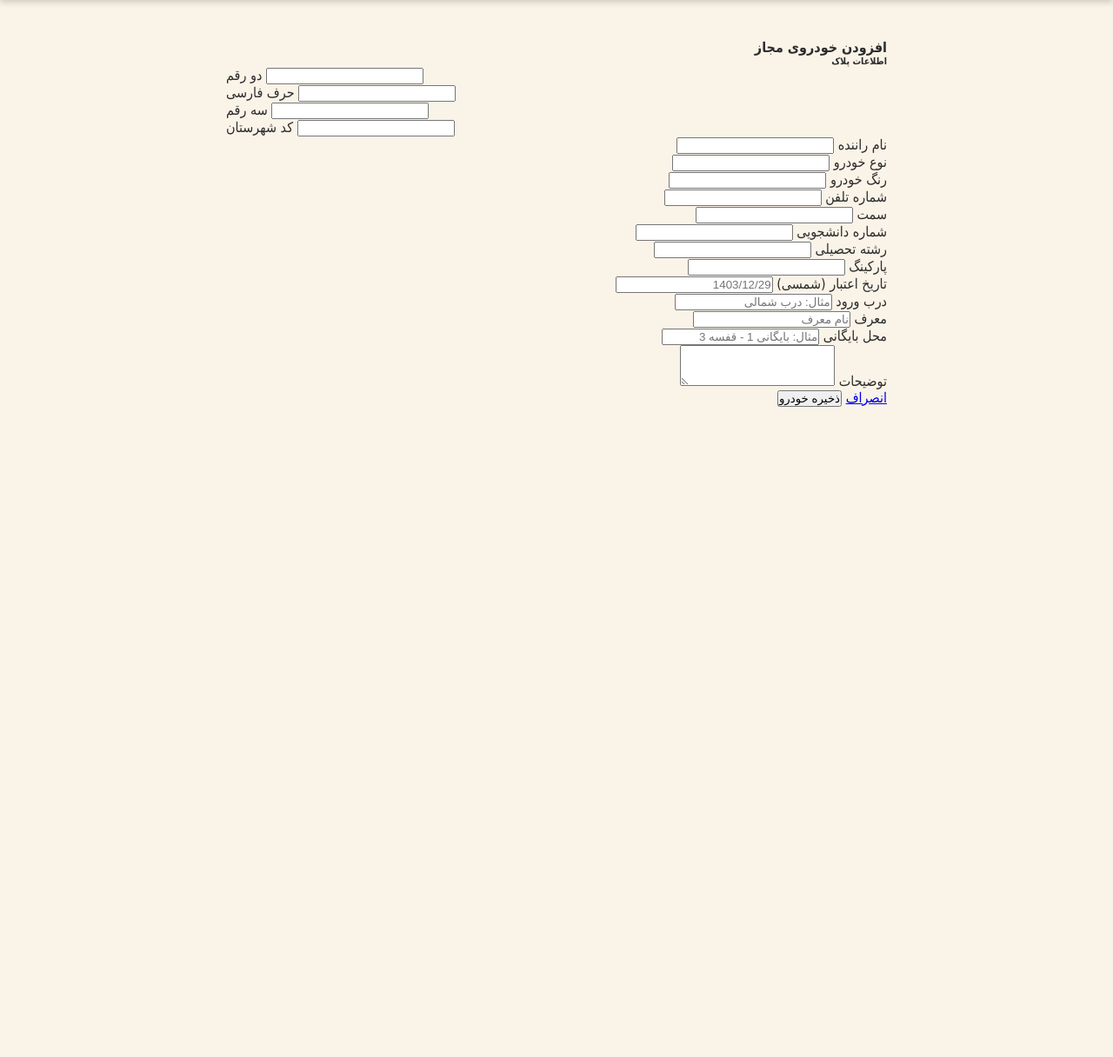
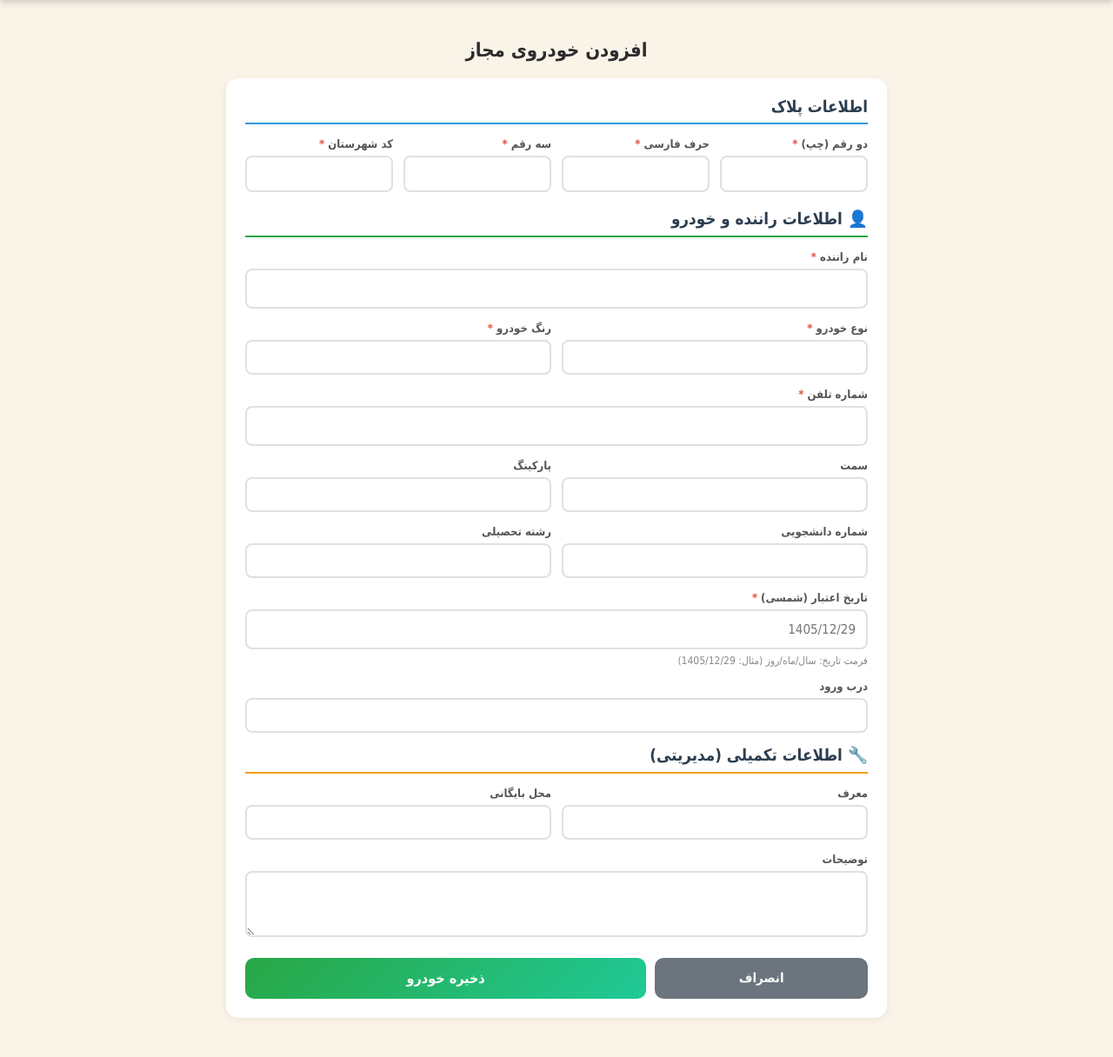
Before and after one commit to irancell939-dotcom/flask-notification-app, a Flask app: template templates/add_vehicle.html in a window 1280 px wide. Shown: the part 74-1290 px from the top of the page at 87% size. Before the commit the page ends 542 px from the top, so only its background shows below. Run offline with Flask 3, Linux system fonts and the light colour scheme; the template is opened without the code that fills it, so the values that code supplies are empty.

Commit message:
Update add_vehicle.html

```diff
--- a/templates/add_vehicle.html
+++ b/templates/add_vehicle.html
@@ -1,101 +1,179 @@
 {% extends "base.html" %}
 {% block title %}افزودن خودرو{% endblock %}
+
 {% block content %}
-<div class="row justify-content-center">
-    <div class="col-md-8">
-        <div class="card shadow-sm">
-            <div class="card-header bg-success text-white">
-                <h4 class="mb-0">افزودن خودروی مجاز</h4>
+<h1 class="page-title">افزودن خودروی مجاز</h1>
+
+<div class="notification-card">
+    <form method="POST" action="{{ url_for('add_vehicle') }}">
+        <!-- بخش پلاک -->
+        <h3 style="margin-bottom: 15px; color: #2c3e50; border-bottom: 2px solid #3498db; padding-bottom: 8px;">
+             اطلاعات پلاک
+        </h3>
+
+        <div style="display: grid; grid-template-columns: repeat(auto-fit, minmax(120px, 1fr)); gap: 12px; margin-bottom: 20px;">
+            <div>
+                <label style="display: block; margin-bottom: 6px; font-weight: bold; color: #555; font-size: 13px;">
+                    دو رقم (چپ) <span style="color: #e74c3c;">*</span>
+                </label>
+                <input type="text" name="plate_1" required maxlength="2"
+                       style="width: 100%; padding: 10px; border: 2px solid #e0e0e0; border-radius: 8px; font-size: 15px; text-align: center; font-family: Tahoma;">
             </div>
-            <div class="card-body">
-                <form method="POST">
-                    <h6 class="border-bottom pb-2 mb-3">اطلاعات پلاک</h6>
-                    <div class="row mb-3" dir="ltr">
-                        <div class="col-3">
-                            <label class="small">دو رقم</label>
-                            <input type="text" name="plate_1" class="form-control text-center"
-                                   maxlength="2" required>
+            <div>
+                <label style="display: block; margin-bottom: 6px; font-weight: bold; color: #555; font-size: 13px;">
+                    حرف فارسی <span style="color: #e74c3c;">*</span>
+                </label>
+                <input type="text" name="plate_2" required maxlength="1"
+                       style="width: 100%; padding: 10px; border: 2px solid #e0e0e0; border-radius: 8px; font-size: 15px; text-align: center; font-family: Tahoma;">
             </div>
-                        <div class="col-3">
-                            <label class="small">حرف فارسی</label>
-                            <input type="text" name="plate_2" class="form-control text-center"
-                                   maxlength="1" required>
+            <div>
+                <label style="display: block; margin-bottom: 6px; font-weight: bold; color: #555; font-size: 13px;">
+                    سه رقم <span style="color: #e74c3c;">*</span>
+                </label>
+                <input type="text" name="plate_3" required maxlength="3"
+                       style="width: 100%; padding: 10px; border: 2px solid #e0e0e0; border-radius: 8px; font-size: 15px; text-align: center; font-family: Tahoma;">
             </div>
-                        <div class="col-3">
-                            <label class="small">سه رقم</label>
-                            <input type="text" name="plate_3" class="form-control text-center"
-                                   maxlength="3" required>
-                        </div>
-                        <div class="col-3">
-                            <label class="small">کد شهرستان</label>
-                            <input type="text" name="plate_4" class="form-control text-center"
-                                   maxlength="2" required>
+            <div>
+                <label style="display: block; margin-bottom: 6px; font-weight: bold; color: #555; font-size: 13px;">
+                    کد شهرستان <span style="color: #e74c3c;">*</span>
+                </label>
+                <input type="text" name="plate_4" required maxlength="2"
+                       style="width: 100%; padding: 10px; border: 2px solid #e0e0e0; border-radius: 8px; font-size: 15px; text-align: center; font-family: Tahoma;">
             </div>
         </div>
 
-                    <div class="row">
-                        <div class="col-md-6 mb-3">
-                            <label>نام راننده</label>
-                            <input type="text" name="driver_name" class="form-control" required>
+        <!-- اطلاعات راننده و خودرو -->
+        <h3 style="margin-bottom: 15px; color: #2c3e50; border-bottom: 2px solid #28a745; padding-bottom: 8px;">
+            👤 اطلاعات راننده و خودرو
+        </h3>
+
+        <div style="margin-bottom: 15px;">
+            <label style="display: block; margin-bottom: 6px; font-weight: bold; color: #555; font-size: 13px;">
+                نام راننده <span style="color: #e74c3c;">*</span>
+            </label>
+            <input type="text" name="driver_name" required
+                   style="width: 100%; padding: 12px; border: 2px solid #e0e0e0; border-radius: 8px; font-size: 15px; font-family: Tahoma;">
         </div>
-                        <div class="col-md-6 mb-3">
-                            <label>نوع خودرو</label>
-                            <input type="text" name="vehicle_type" class="form-control" required>
+
+        <div style="display: grid; grid-template-columns: 1fr 1fr; gap: 12px; margin-bottom: 15px;">
+            <div>
+                <label style="display: block; margin-bottom: 6px; font-weight: bold; color: #555; font-size: 13px;">
+                    نوع خودرو <span style="color: #e74c3c;">*</span>
+                </label>
+                <input type="text" name="vehicle_type" required
+                       style="width: 100%; padding: 10px; border: 2px solid #e0e0e0; border-radius: 8px; font-size: 14px; font-family: Tahoma;">
             </div>
-                        <div class="col-md-6 mb-3">
-                            <label>رنگ خودرو</label>
-                            <input type="text" name="color" class="form-control" required>
-                        </div>
-                        <div class="col-md-6 mb-3">
-                            <label>شماره تلفن</label>
-                            <input type="text" name="phone" class="form-control" required>
-                        </div>
-                        <div class="col-md-6 mb-3">
-                            <label>سمت</label>
-                            <input type="text" name="position" class="form-control">
-                        </div>
-                        <div class="col-md-6 mb-3">
-                            <label>شماره دانشجویی</label>
-                            <input type="text" name="student_id" class="form-control">
-                        </div>
-                        <div class="col-md-6 mb-3">
-                            <label>رشته تحصیلی</label>
-                            <input type="text" name="major" class="form-control">
-                        </div>
-                        <div class="col-md-6 mb-3">
-                            <label>پارکینگ</label>
-                            <input type="text" name="parking" class="form-control">
-                        </div>
-                        <div class="col-md-6 mb-3">
-                            <label>تاریخ اعتبار (شمسی)</label>
-                            <input type="text" name="validity_date" class="form-control"
-                                   placeholder="1403/12/29" required>
-                        </div>
-                        <div class="col-md-6 mb-3">
-                            <label>درب ورود</label>
-                            <input type="text" name="entrance_gate" class="form-control" placeholder="مثال: درب شمالی">
-                        </div>
-                        <div class="col-md-6 mb-3">
-                            <label>معرف</label>
-                            <input type="text" name="referrer" class="form-control" placeholder="نام معرف">
-                        </div>
-                        <div class="col-md-6 mb-3">
-                            <label>محل بایگانی</label>
-                            <input type="text" name="archive_location" class="form-control" placeholder="مثال: بایگانی 1 - قفسه 3">
-                        </div>
-                        <div class="col-12 mb-3">
-                            <label>توضیحات</label>
-                            <textarea name="description" class="form-control" rows="3"></textarea>
+            <div>
+                <label style="display: block; margin-bottom: 6px; font-weight: bold; color: #555; font-size: 13px;">
+                    رنگ خودرو <span style="color: #e74c3c;">*</span>
+                </label>
+                <input type="text" name="color" required
+                       style="width: 100%; padding: 10px; border: 2px solid #e0e0e0; border-radius: 8px; font-size: 14px; font-family: Tahoma;">
             </div>
         </div>
 
-                    <div class="d-flex justify-content-end gap-2">
-                        <a href="{{ url_for('vehicles') }}" class="btn btn-secondary">انصراف</a>
-                        <button type="submit" class="btn btn-success">ذخیره خودرو</button>
+        <div style="margin-bottom: 15px;">
+            <label style="display: block; margin-bottom: 6px; font-weight: bold; color: #555; font-size: 13px;">
+                شماره تلفن <span style="color: #e74c3c;">*</span>
+            </label>
+            <input type="tel" name="phone" required
+                   style="width: 100%; padding: 12px; border: 2px solid #e0e0e0; border-radius: 8px; font-size: 15px; font-family: Tahoma; direction: ltr; text-align: right;">
+        </div>
+
+        <div style="display: grid; grid-template-columns: 1fr 1fr; gap: 12px; margin-bottom: 15px;">
+            <div>
+                <label style="display: block; margin-bottom: 6px; font-weight: bold; color: #555; font-size: 13px;">
+                    سمت
+                </label>
+                <input type="text" name="position"
+                       style="width: 100%; padding: 10px; border: 2px solid #e0e0e0; border-radius: 8px; font-size: 14px; font-family: Tahoma;">
+            </div>
+            <div>
+                <label style="display: block; margin-bottom: 6px; font-weight: bold; color: #555; font-size: 13px;">
+                    پارکینگ
+                </label>
+                <input type="text" name="parking"
+                       style="width: 100%; padding: 10px; border: 2px solid #e0e0e0; border-radius: 8px; font-size: 14px; font-family: Tahoma;">
+            </div>
+        </div>
+
+        <div style="display: grid; grid-template-columns: 1fr 1fr; gap: 12px; margin-bottom: 15px;">
+            <div>
+                <label style="display: block; margin-bottom: 6px; font-weight: bold; color: #555; font-size: 13px;">
+                    شماره دانشجویی
+                </label>
+                <input type="text" name="student_id"
+                       style="width: 100%; padding: 10px; border: 2px solid #e0e0e0; border-radius: 8px; font-size: 14px; font-family: Tahoma;">
+            </div>
+            <div>
+                <label style="display: block; margin-bottom: 6px; font-weight: bold; color: #555; font-size: 13px;">
+                    رشته تحصیلی
+                </label>
+                <input type="text" name="major"
+                       style="width: 100%; padding: 10px; border: 2px solid #e0e0e0; border-radius: 8px; font-size: 14px; font-family: Tahoma;">
+            </div>
+        </div>
+
+        <div style="margin-bottom: 15px;">
+            <label style="display: block; margin-bottom: 6px; font-weight: bold; color: #555; font-size: 13px;">
+                تاریخ اعتبار (شمسی) <span style="color: #e74c3c;">*</span>
+            </label>
+            <input type="text" name="validity_date" required
+                   style="width: 100%; padding: 12px; border: 2px solid #e0e0e0; border-radius: 8px; font-size: 15px; font-family: Tahoma; direction: ltr; text-align: right;"
+                   placeholder="1405/12/29">
+            <p style="font-size: 12px; color: #888; margin-top: 6px;">
+                فرمت تاریخ: سال/ماه/روز (مثال: 1405/12/29)
+            </p>
+        </div>
+
+        <div style="margin-bottom: 15px;">
+            <label style="display: block; margin-bottom: 6px; font-weight: bold; color: #555; font-size: 13px;">
+                درب ورود
+            </label>
+            <input type="text" name="entrance_gate"
+                   style="width: 100%; padding: 10px; border: 2px solid #e0e0e0; border-radius: 8px; font-size: 14px; font-family: Tahoma;">
+        </div>
+
+        <!-- فیلدهای مدیریتی -->
+        <h3 style="margin-bottom: 15px; color: #2c3e50; border-bottom: 2px solid #f39c12; padding-bottom: 8px;">
+            🔧 اطلاعات تکمیلی (مدیریتی)
+        </h3>
+
+        <div style="display: grid; grid-template-columns: 1fr 1fr; gap: 12px; margin-bottom: 15px;">
+            <div>
+                <label style="display: block; margin-bottom: 6px; font-weight: bold; color: #555; font-size: 13px;">
+                    معرف
+                </label>
+                <input type="text" name="referrer"
+                       style="width: 100%; padding: 10px; border: 2px solid #e0e0e0; border-radius: 8px; font-size: 14px; font-family: Tahoma;">
+            </div>
+            <div>
+                <label style="display: block; margin-bottom: 6px; font-weight: bold; color: #555; font-size: 13px;">
+                    محل بایگانی
+                </label>
+                <input type="text" name="archive_location"
+                       style="width: 100%; padding: 10px; border: 2px solid #e0e0e0; border-radius: 8px; font-size: 14px; font-family: Tahoma;">
+            </div>
+        </div>
+
+        <div style="margin-bottom: 20px;">
+            <label style="display: block; margin-bottom: 6px; font-weight: bold; color: #555; font-size: 13px;">
+                توضیحات
+            </label>
+            <textarea name="description" rows="3"
+                      style="width: 100%; padding: 12px; border: 2px solid #e0e0e0; border-radius: 8px; font-size: 14px; font-family: Tahoma; resize: vertical;"></textarea>
+        </div>
+
+        <div style="display: flex; gap: 10px; flex-wrap: wrap;">
+            <a href="{{ url_for('vehicles') }}"
+               style="flex: 1; min-width: 120px; background: #6c757d; color: white; padding: 14px; border-radius: 10px; text-decoration: none; text-align: center; font-weight: bold; font-size: 15px;">
+                انصراف
+            </a>
+            <button type="submit"
+                    style="flex: 2; min-width: 140px; background: linear-gradient(135deg, #28a745, #20c997); color: white; padding: 14px; border: none; border-radius: 10px; font-size: 16px; font-weight: bold; cursor: pointer; font-family: Tahoma;">
+                ذخیره خودرو
+            </button>
         </div>
     </form>
 </div>
-        </div>
-    </div>
-</div>
 {% endblock %}
```
Lines whose indentation alone changed are shown as unchanged.
